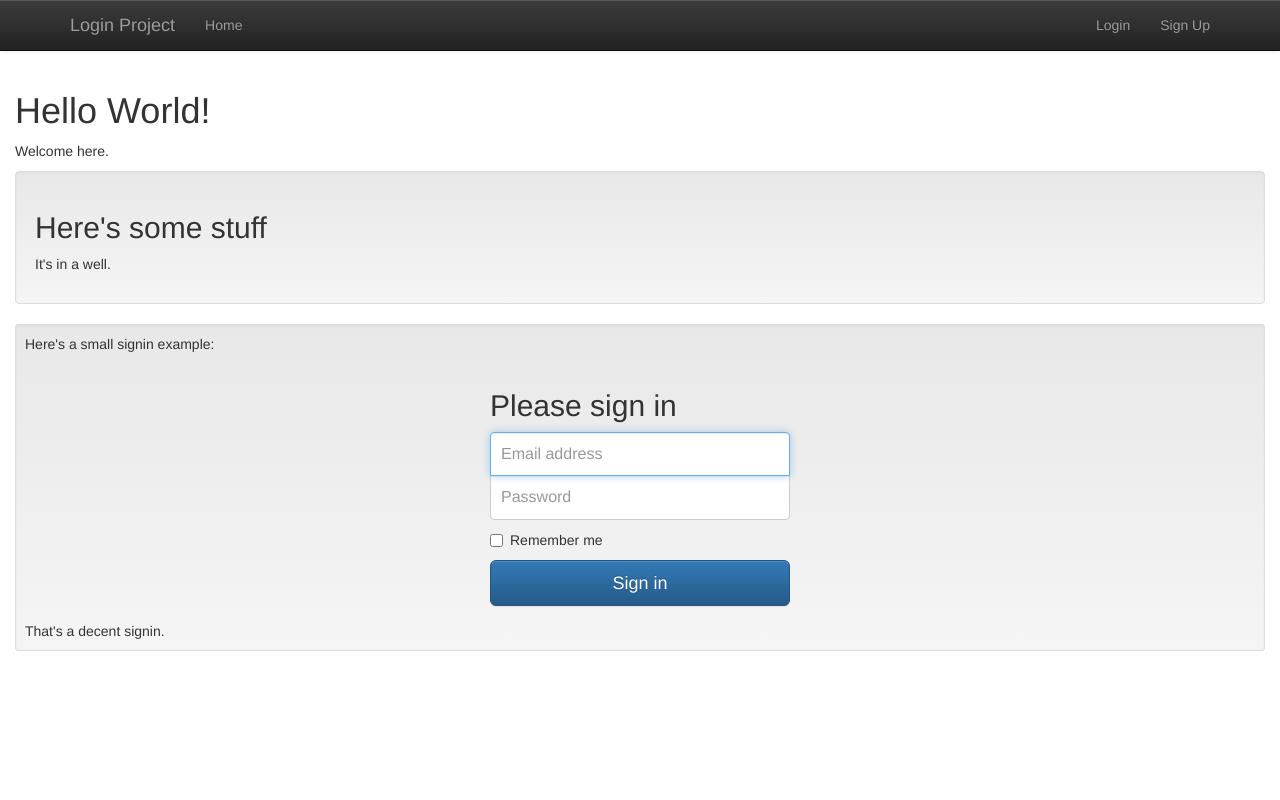
After one commit to bkohler616/PhpLoginSys, a PHP site: page /TemplateExample.php in a window 1280 px wide. The commit adds this page. Run offline with PHP 8.4, Linux system fonts and the light colour scheme.

Commit message:
Grabbed a few templates and placed them within TemplateExample. Contains a well, a nav-bar, and a signin form. signin.css is mainly for the signin form.
Feel free to grab the items from the code here to use as needed.

```diff
--- /dev/null
+++ b/CSS/signin.css
@@ -0,0 +1,40 @@
+.form-signin {
+    max-width: 330px;
+    padding: 15px;
+    margin: 0 auto;
+}
+
+.form-signin .form-signin-heading,
+.form-signin .checkbox {
+    margin-bottom: 10px;
+}
+
+.form-signin .checkbox {
+    font-weight: normal;
+}
+
+.form-signin .form-control {
+    position: relative;
+    height: auto;
+    -webkit-box-sizing: border-box;
+    -moz-box-sizing: border-box;
+    box-sizing: border-box;
+    padding: 10px;
+    font-size: 16px;
+}
+
+.form-signin .form-control:focus {
+    z-index: 2;
+}
+
+.form-signin input[type="email"] {
+    margin-bottom: -1px;
+    border-bottom-right-radius: 0;
+    border-bottom-left-radius: 0;
+}
+
+.form-signin input[type="password"] {
+    margin-bottom: 10px;
+    border-top-left-radius: 0;
+    border-top-right-radius: 0;
+}
--- /dev/null
+++ b/TemplateExample.php
@@ -0,0 +1,51 @@
+<?php
+/**
+ * Created by PhpStorm.
+ * User: bkohler
+ * Date: 4/15/2016
+ * Time: 9:22 AM
+ */
+?>
+    <HTML>
+<head>
+    <?php
+    require_once("cssItems.php");
+    ?>
+</head>
+<body>
+<?php require_once("NavBar.php"); ?>
+<div class="container-fluid">
+    <h1>Hello World!</h1>
+    <p>Welcome here.</p>
+    <div class="well">
+        <h2>
+            Here's some stuff
+        </h2>
+        <p>
+            It's in a well.
+        </p>
+    </div>
+    <div class="well well-sm">
+        Here's a small signin example:
+        <form class="form-signin">
+            <h2 class="form-signin-heading">Please sign in</h2>
+            <label for="inputEmail" class="sr-only">Email address</label>
+            <input type="email" id="inputEmail" class="form-control" placeholder="Email address" required=""
+                   autofocus="">
+            <label for="inputPassword" class="sr-only">Password</label>
+            <input type="password" id="inputPassword" class="form-control" placeholder="Password" required="">
+            <div class="checkbox">
+                <label>
+                    <input type="checkbox" value="remember-me"> Remember me
+                </label>
+            </div>
+            <button class="btn btn-lg btn-primary btn-block" type="submit">Sign in</button>
+        </form>
+        That's a decent signin.
+    </div>
+</div>
+</body>
+
+<?php
+require_once("jsItems.php");
+?>
--- a/cssItems.php
+++ b/cssItems.php
@@ -1,2 +1,3 @@
 <link rel="stylesheet" type="text/css" href="CSS/bootstrap.min.css">
 <link rel="stylesheet" type="text/css" href="CSS/bootstrap-theme.min.css">
+<link rel="stylesheet" type="text/css" href="CSS/signin.css">
```
